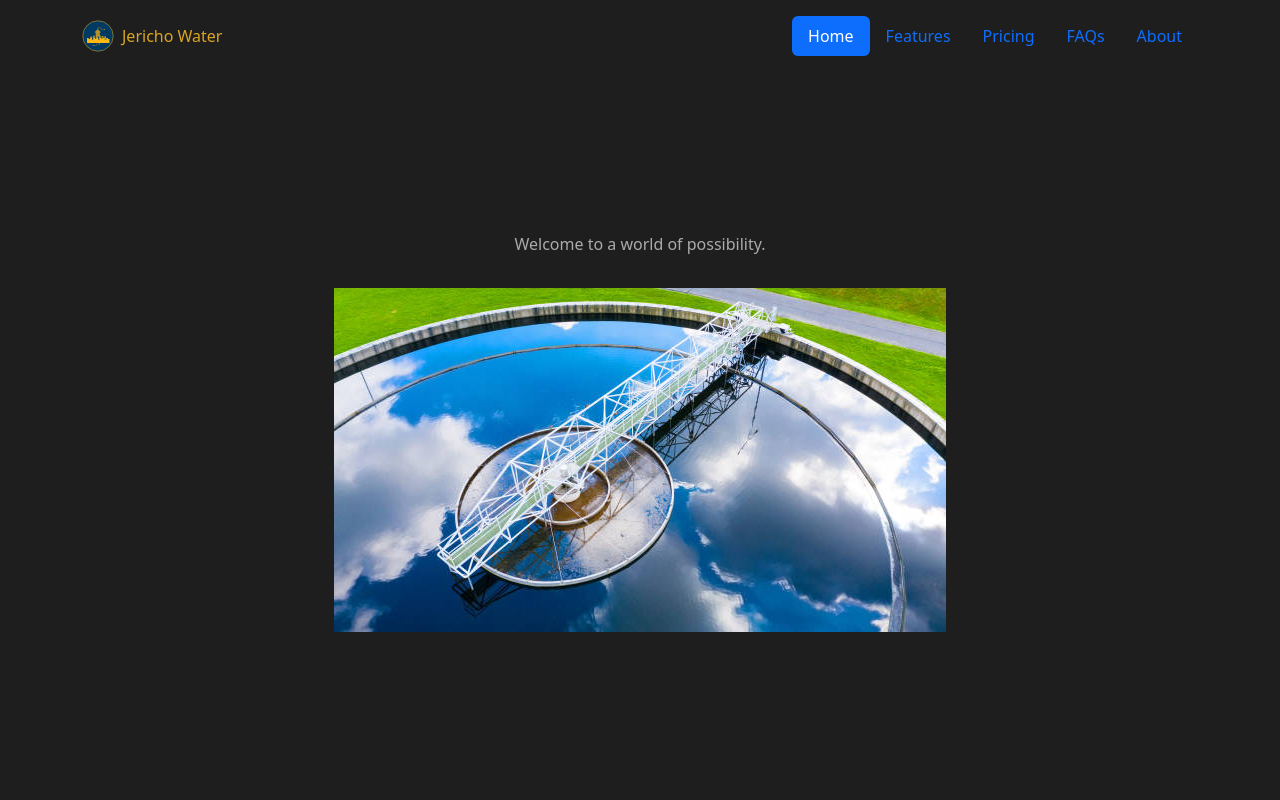
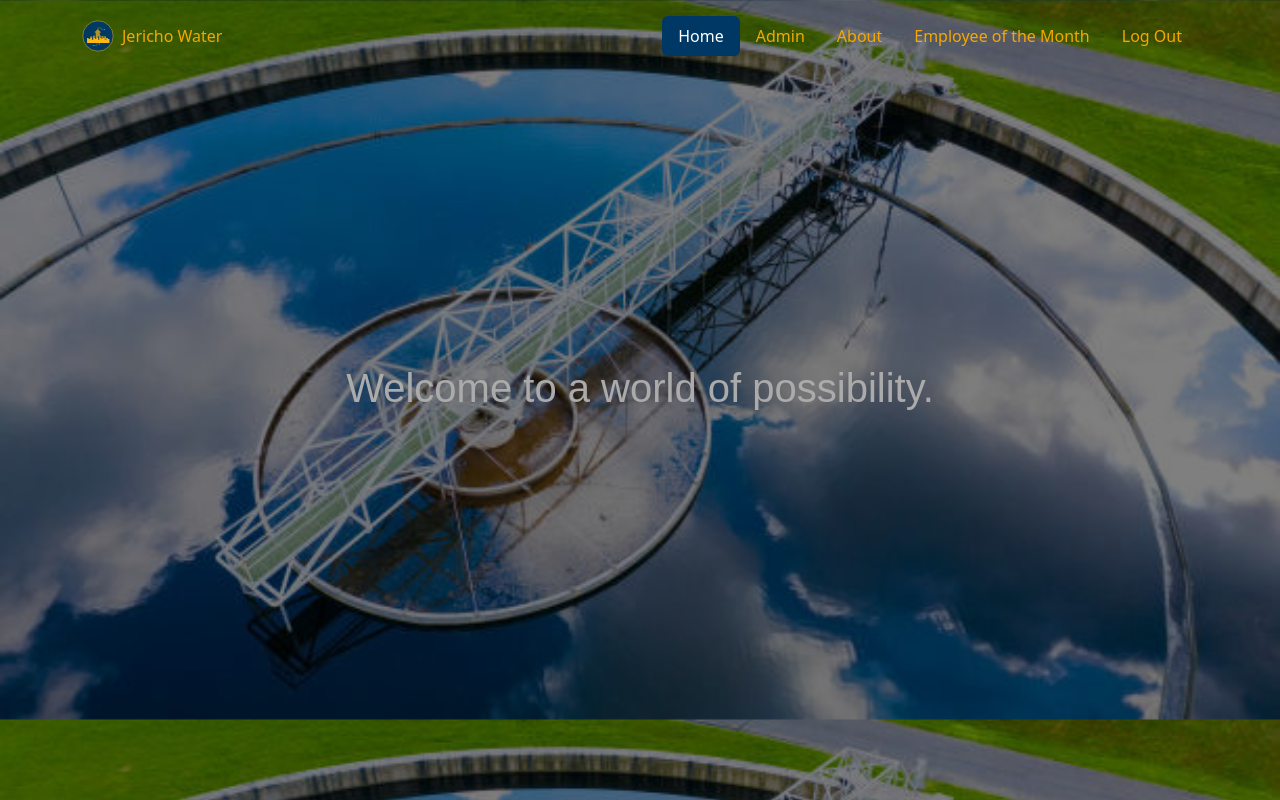
Before and after one commit to CedarvilleCyber/Jericho, a PHP site: page / in a window 1280 px wide. Run offline with PHP 8.4, Linux system fonts and the light colour scheme; the visitor is signed in with stand-in values (Sample User, id 1).

Commit message:
nav bar fixes

```diff
--- a/3-water-treatment-scenario/css/global.css
+++ b/3-water-treatment-scenario/css/global.css
@@ -1,3 +1,8 @@
+:root {
+    --cu-gold: #F5A800;
+    --cu-blue: #003865;
+}
+
 body {
     background-color: #1e1e1e;
     color: #ababab;
@@ -9,8 +14,27 @@ body {
 }
 
 .page-title {
-    color: goldenrod;
+    color: var(--cu-gold);
     text-decoration: none;
 }
 
-/* note to self: figure out how to override Bootstrap styling to make the buttons gold */
+.nav-link {
+    color: var(--cu-gold);
+}
+
+.nav-link:hover {
+    color: white;
+    /* This color is a placeholder. Meet w/ team to decide a better color to use here.
+       Also, when you click on a link, it turns the default blue color. Figure out how to
+       override that behavior. */
+}
+
+.nav-pills .nav-link.active,
+.nav-pills .show > .nav-link {
+    color: white;
+    background-color: var(--cu-blue);
+}
+
+/* note to self: figure out how to override Bootstrap styling to make the buttons gold.
+ * Default Bootstrap color: #0d6efd;
+ */
--- a/3-water-treatment-scenario/css/index.css
+++ b/3-water-treatment-scenario/css/index.css
@@ -1,5 +1,11 @@
 h1 {
     text-align: center;
+    font-family: sans-serif;
+}
+
+body {
+  background-image: linear-gradient(rgba(0, 0, 0, 0.5), rgba(0, 0, 0, 0.5)), url("../images/wtstock1.jpg");
+  background-size: cover;
 }
 
 .flex-container {
@@ -8,15 +14,16 @@ h1 {
 
     justify-content: center;
     align-items: center;
-    height: 90vh;
-
+    height: 100vh;
+    margin-top: -10em; /* Offset the Bootstrap navbar height */
+    padding-top: 10em; /* Add padding to prevent content from going under navbar */
     gap: 1em;
 }
 
-.main-img:hover {
+/* .main-img:hover {
     filter:blur(0.2em) brightness(1.1);
     box-shadow: 1em 0.5em black;
-}
+} */
 
 /* replace your CSS with something from this website:
  * https://css-tricks.com/design-considerations-text-images/
--- a/3-water-treatment-scenario/index.php
+++ b/3-water-treatment-scenario/index.php
@@ -12,14 +12,15 @@
 <html lang="en">
     <head>
         <title>Jericho Water Treatment Center</title>
+
+        <!-- I put the PHP "include" here so the index css would override the global css. -->
+        <?php include 'topnav.php'; ?>
         <link rel="stylesheet" href="./css/index.css">
     </head>
     <body>
-        <?php include 'topnav.php'; ?>
-        <!-- <h1>Jericho Water Treatment Center</h1> -->
         <div class="flex-container">
-            <p>Welcome to a world of possibility.</p>
-            <img src="./images/wtstock1.jpg" class="main-img"></img>
+            <h1>Welcome to a world of possibility.</h1>
+            <!-- <img src="./images/wtstock1.jpg" class="main-img"> -->
         </div>
     </body>
 </html>
--- a/3-water-treatment-scenario/topnav.php
+++ b/3-water-treatment-scenario/topnav.php
@@ -12,12 +12,16 @@
                 <span class="ms-2">Jericho Water</span>
             </a>
             <ul class="nav nav-pills">
-                <li class="nav-item"><a href="#" class="nav-link active" aria-current="page">Home</a></li>
-                <li class="nav-item"><a href="#" class="nav-link">Features</a></li>
-                <li class="nav-item"><a href="#" class="nav-link">Pricing</a></li>
-                <li class="nav-item"><a href="#" class="nav-link">FAQs</a></li>
+                <li class="nav-item"><a href="./index.php" class="nav-link active" aria-current="page">Home</a></li>
+                <li class="nav-item"><a href="./admin.php" class="nav-link">Admin</a></li>
                 <li class="nav-item"><a href="#" class="nav-link">About</a></li>
+                <li class="nav-item"><a href="#" class="nav-link">Employee of the Month</a></li>
+                <li class="nav-item"><a href="./logout.php" class="nav-link">Log Out</a></li>
             </ul>
+
+        <!-- TODO: bugfix. For some reason, when you're on the admin page,
+        the nav bar is narrower than when you're on the index page. -->
+
         </header>
     </div>
 </html>
```
Also changed, not shown: 3-water-treatment-scenario/admin.php (+8 -4 lines).
